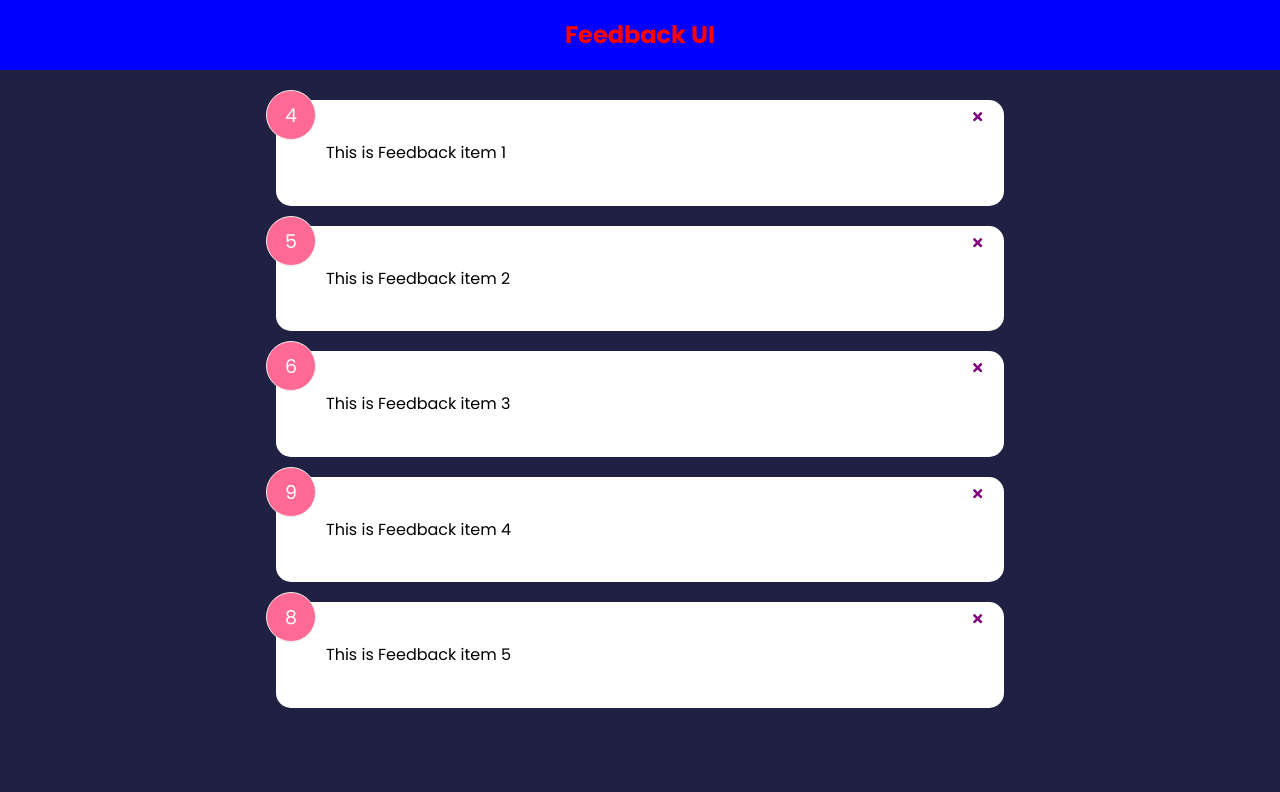
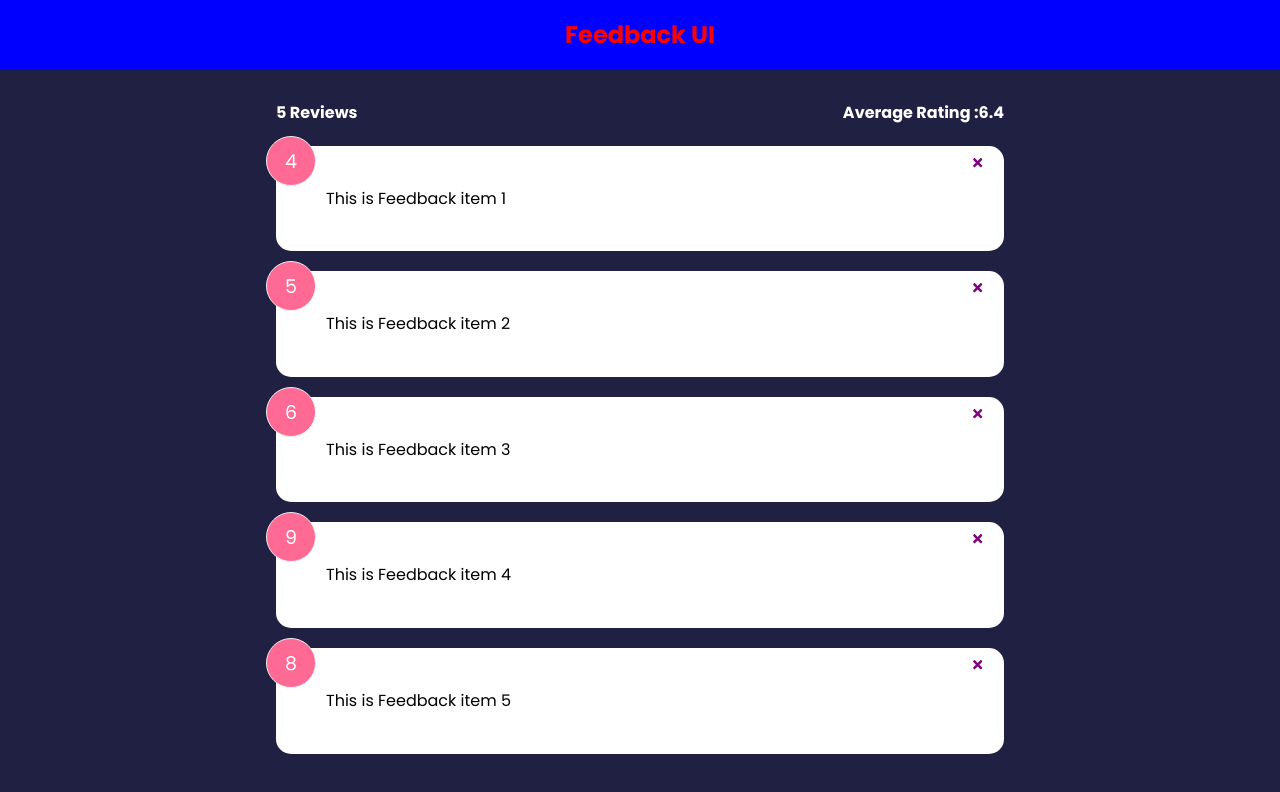
Before and after one commit to ranjan1992/FEEDBACK_UI_APP, a React (Create React App) app: page / in a window 1280 px wide. Shown: the top 792 px of the page. Built offline with nearby package versions, Linux system fonts and the light colour scheme.

Commit message:
Feedback Stats page

```diff
--- a/src/App.js
+++ b/src/App.js
@@ -1,5 +1,6 @@
 import { useState } from 'react';
 import FeedbackList from './components/FeedbackList';
+import FeedbackStats from './components/FeedbackStats';
 import Header from './components/Header';
 import Feedbackdata from './data/feedbackdata';
 
@@ -14,6 +15,7 @@
     <>
       <Header />
       <div className="container">
+        <FeedbackStats feedback={feedback} />
         <FeedbackList feedback={feedback} onDelete={handleDelete} />
       </div>
     </>
--- a/src/components/FeedbackList.jsx
+++ b/src/components/FeedbackList.jsx
@@ -2,7 +2,7 @@
 import FeedbackItem from './FeedbackItem';
 
 function FeedbackList({ feedback, onDelete }) {
-  if (!feedback || feedback.length == 0) {
+  if (!feedback || feedback.length === 0) {
     return <p>No Feedback Yet !!!</p>;
   }
 
--- /dev/null
+++ b/src/components/FeedbackStats.jsx
@@ -0,0 +1,19 @@
+import React from 'react';
+
+function FeedbackStats({ feedback }) {
+  //Calculate rating avg
+  let average =
+    feedback.reduce((acc, curr) => {
+      return acc + curr.rating;
+    }, 0) / feedback.length;
+
+  average = average.toFixed(1).replace(/[.,]0$/, '');
+  return (
+    <div className="feedback-stats">
+      <h4>{feedback.length} Reviews</h4>
+      <h4>Average Rating :{isNaN(average) ? 0 : average}</h4>
+    </div>
+  );
+}
+
+export default FeedbackStats;
```
